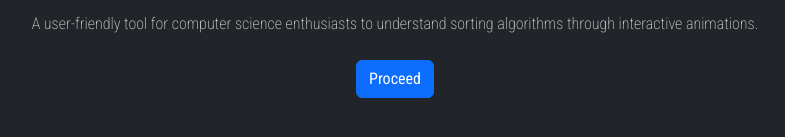
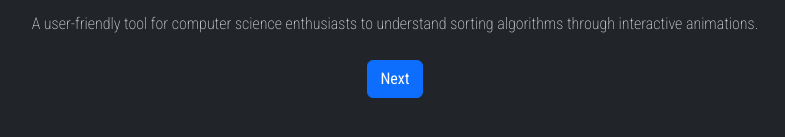
Before and after one commit to Shirsendu1260/sorting-algorithms-visualizer, a plain HTML site: page index.html in a window 1280 px wide. Shown: the part 375-512 px from the top of the page, without its empty margins (245-1030 px from the left). Drawn offline with nearby package versions, Linux system fonts and the light colour scheme.

Commit message:
Minor change

```diff
--- a/index.html
+++ b/index.html
@@ -19,7 +19,7 @@
       A user-friendly tool for computer science enthusiasts to understand sorting algorithms through interactive
       animations.
     </p>
-    <a href=".\sort.html" class="btn btn-primary mt-3" role="button">Proceed</a>
+    <a href=".\sort.html" class="btn btn-primary mt-3" role="button">Next</a>
   </div>
   <script src="https://cdn.jsdelivr.net/npm/bootstrap@5.3.3/dist/js/bootstrap.bundle.min.js"
     integrity="sha384-YvpcrYf0tY3lHB60NNkmXc5s9fDVZLESaAA55NDzOxhy9GkcIdslK1eN7N6jIeHz"
```
